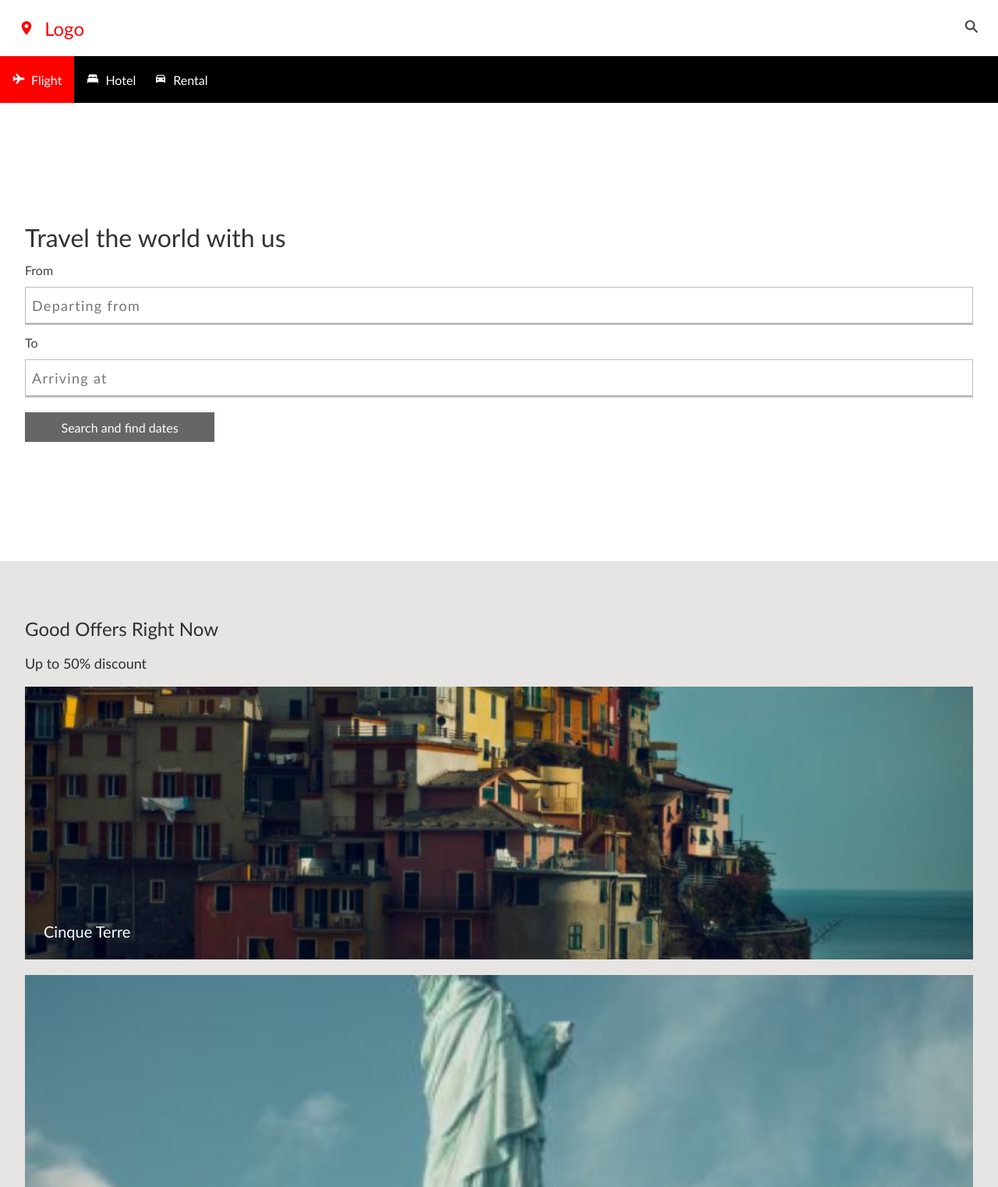
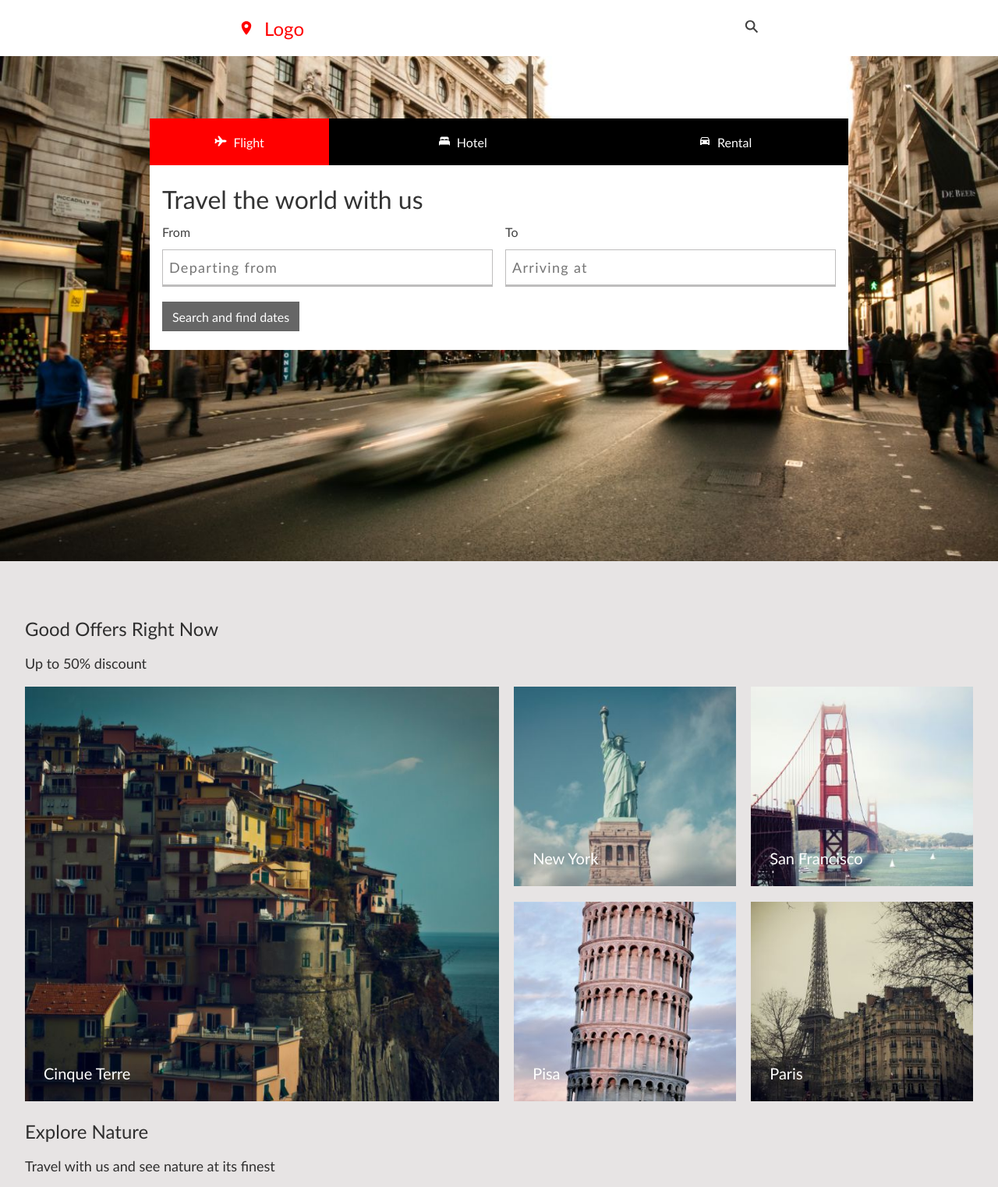
Before and after one commit to vandinelsonrocha/14-Site_de_viagens, a plain HTML site: page index.html in a window 1280 px wide. Shown: the top 1523 px of the page at 78% size. Drawn offline with nearby package versions, Linux system fonts and the light colour scheme.

Commit message:
finishing the site with media queries

```diff
--- a/_css/media.css
+++ b/_css/media.css
@@ -0,0 +1,162 @@
+@media screen and (max-width: 767.9px)  {
+    div#travel  {
+        background-color: #FFF;
+    }
+}
+
+@media screen and (min-width: 768px)  {
+    main  {
+        background-image: url(../imagens/london.jpg);
+        background-position: bottom left;
+        background-size: cover;
+        background-repeat: no-repeat;
+    }
+
+    main > header > #logo-header  {
+        margin-bottom: 5rem;
+        justify-content: space-around;
+    }
+
+    main > header > nav  {
+        margin: 0 15%;
+    }
+
+    main > header > nav > ul > div:first-child  {
+        width: 33.333%;
+        justify-content: center;
+    }
+
+    main > header > nav > ul > div:last-child  {
+        width: 100%;
+        display: flex;
+        justify-content: space-around;
+    }
+
+    main > #travel  {
+        align-items: flex-start;
+    }
+
+    main > #travel > form  {
+        width: 70%;
+        padding: 1.5rem 1rem;
+        background-color: #fff;
+        grid-template-columns: 1fr 1fr;
+        grid-template-rows: auto;
+        column-gap: 1rem;
+    }
+
+    main > #travel > form > h1  {
+        grid-column: 1 / -1;
+    }
+
+    main > #travel > form > #from  {
+        grid-row: 2 / 3;
+        grid-column: 1 / 2;
+    }
+
+    main > #travel > form > #cmp1  {
+        grid-row: 3 / 4;
+        grid-column: 1 / 2;
+    }
+
+    main > #travel > form > #to  {
+        grid-row: 2 / 3;
+        grid-column: 2 / 3;
+    }
+
+    main > #travel > form > #cmp2  {
+        grid-row: 3 / 4;
+        grid-column: 2 / 3;
+    }
+
+
+    section.infos > div#offers  {
+        column-gap: 1.2rem;
+        grid-template-columns: 50% 1fr 1fr;
+        grid-auto-rows: auto;
+    }
+
+    section.infos > div#offers > h2  {
+        grid-column: 1 / -1;
+    }
+
+    section.infos > div#offers > p  {
+        grid-row-start: 2;
+        grid-column: 1 / -1;
+    }
+
+    section.infos > div#offers > div.imagem  {
+        height: 16rem;
+        background-size: cover;
+    }
+
+    section.infos > div#offers > #cinqueterre  {
+        grid-column: 1 / 2;
+        grid-row: 3 / span 2;
+        height: 100%;
+    }
+
+    section.infos > div#offers > #pisa  {
+        grid-column: 2 / 3;
+    }
+
+    section.infos > div#explore  {
+        grid-template-columns: 50% 1fr;
+        grid-template-rows: repeat(3, auto);
+        column-gap: 1.2rem;
+    }
+
+    section.infos > div#explore > h2, p  {
+        grid-column: 1 / -1;
+    }
+
+    section.infos > div#explore > div img  {
+        width: 100%;
+        height: 320px;
+    }
+
+}
+
+@media screen and (min-width: 1200px)  {
+    #travel-form > input[type="button"]:hover  {
+        color: var(--main-text);
+        background-color: rgb(163, 162, 162);
+        border-radius: 5px;
+        transition: all .8s;
+    }
+
+    #get-offers input[type="button"]:hover  {
+        color: var(--main-text);
+        border-radius: 7px;
+        background-color: rgb(233, 77, 77);
+        transition: all .8s;
+    }
+
+    input:hover, textarea:hover  {
+        background-color: rgb(248, 244, 244);
+    }
+}
+
+@media screen and (min-width: 1366px)  {
+    section.infos  {
+        width: 85%;
+        margin: 0 auto;
+    }
+}
+
+@media screen and (min-width: 1600px)  {
+    body  {
+        width: 70%;
+        margin: 0 auto;
+        background-color: #fff;
+    }
+
+    #logo-header  {
+        background-color: rgb(247, 245, 245);
+    }
+
+    section.infos  {
+        width: 100%;
+        background-color: rgba(230, 227, 227, 0.942);
+    }
+}
--- a/_css/styles.css
+++ b/_css/styles.css
@@ -7,6 +7,10 @@
 
     --main-color: rgba(0,0,0,.6);
     --secondary-color: rgb(0 ,0 ,0);
+}
+
+body  {
+    background-color: rgba(230, 227, 227, 0.942);
 }
 
 main  {
@@ -125,7 +129,6 @@ section.infos  {
     display: grid;
     row-gap: 1.5rem;
     padding: 4.5rem 2.5% 1.5rem 2.5%;
-    background-color: rgba(230, 227, 227, 0.942);
 }
 
 section.infos > div#offers  {
--- a/index.html
+++ b/index.html
@@ -27,16 +27,16 @@
                         <a href="">
                             <ion-icon name="airplane" id="airplane"></ion-icon>
                         </a>
-                        <a href="">
+                        <a href="#">
                             <li>Flight</li>
                         </a>
                     </div>
                     <div>
-                        <a href="" id="hotel">
+                        <a href="#" id="hotel">
                             <ion-icon name="bed"></ion-icon>
                             <li>Hotel</li>
                         </a>
-                        <a href="">
+                        <a href="#" id="rental">
                             <ion-icon name="car"></ion-icon>
                             <li>Rental</li>
                         </a>
@@ -47,9 +47,9 @@
         <div id="travel">
             <form action="#" id="travel-form">
                 <h1>Travel the world with us</h1>
-                <p><label for="cmp1">From</label></p>
+                <p id="from"><label for="cmp1">From</label></p>
                 <input type="text" name="txt1" id="cmp1" placeholder="Departing from">
-                <p><label for="cmp2">To</label></p>
+                <p id="to"><label for="cmp2">To</label></p>
                 <input type="text" name="txt2" id="cmp2" placeholder="Arriving at">
                 <input type="button" value="Search and find dates">
             </form>
```
